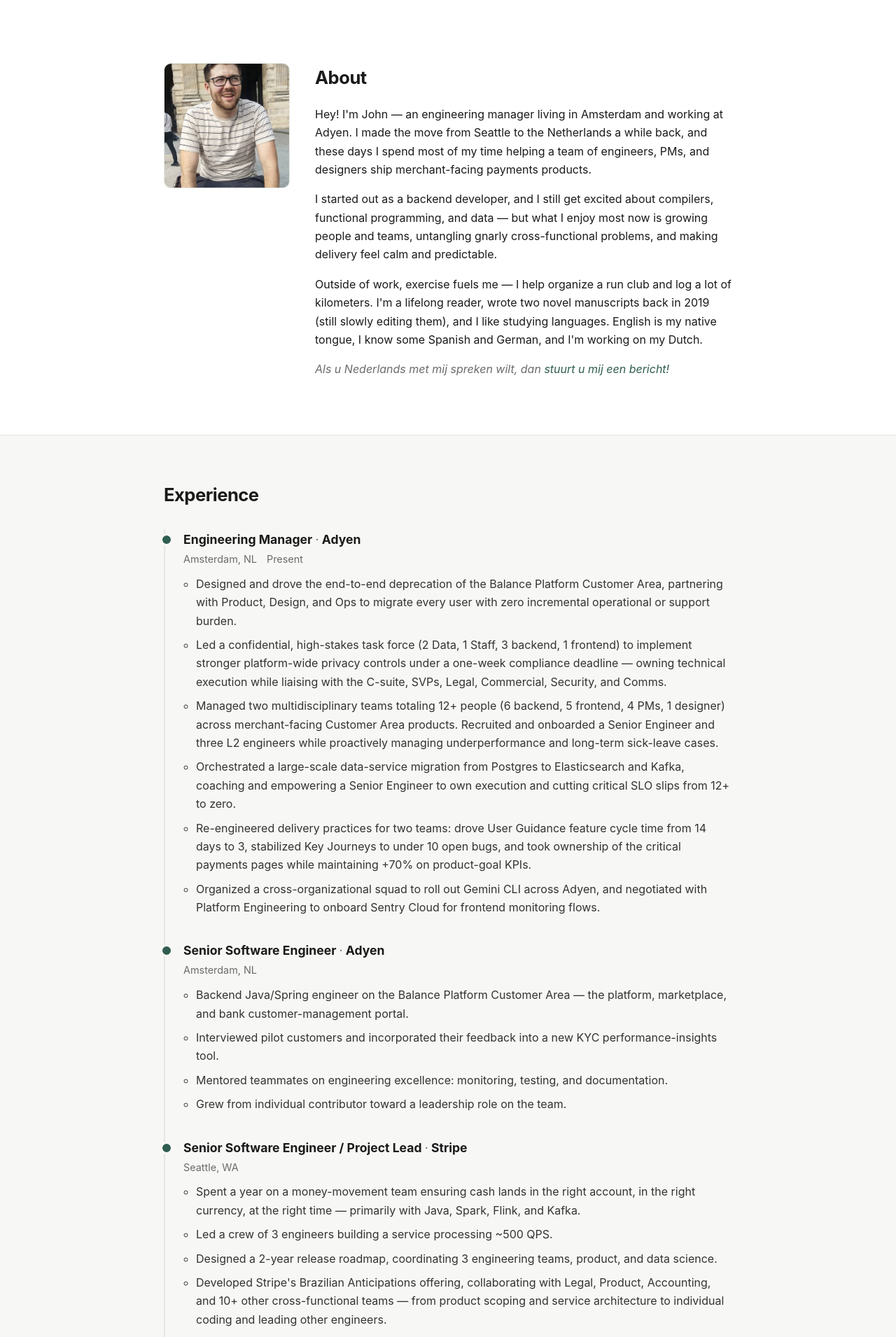
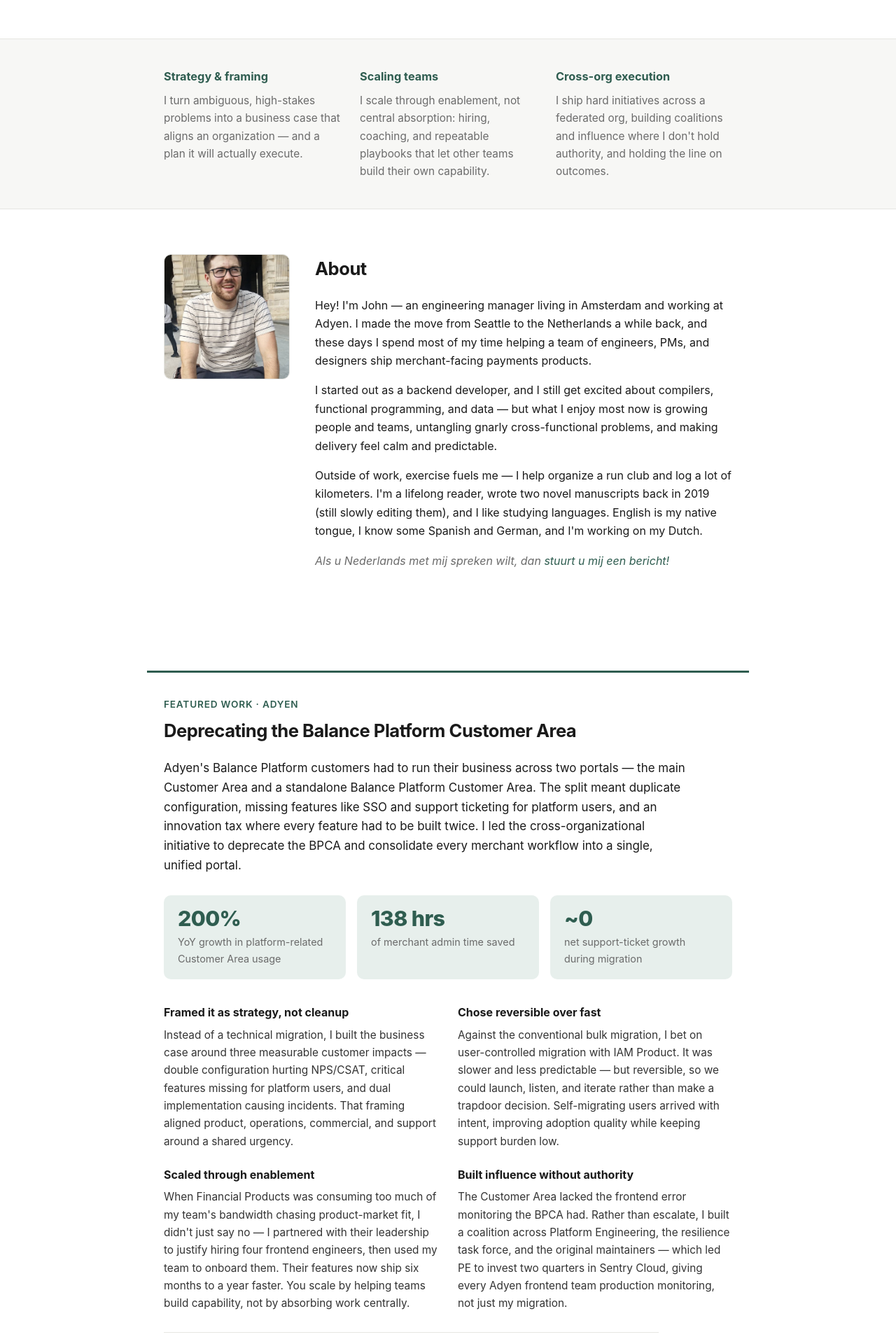
Before and after one commit to john-patterson/john-patterson.github.io, a React (Vite) app: page / in a window 1280 px wide. Shown: the part 500-2410 px from the top of the page at 70% size. Built offline with nearby package versions, Linux system fonts and the light colour scheme.

Commit message:
executive reframing

```diff
--- a/src/App.tsx
+++ b/src/App.tsx
@@ -1,6 +1,8 @@
 import { NavBar } from "./components/NavBar";
 import { Hero } from "./components/Hero";
+import { Pillars } from "./components/Pillars";
 import { About } from "./components/About";
+import { CaseStudy } from "./components/CaseStudy";
 import { Experience } from "./components/Experience";
 import { Skills } from "./components/Skills";
 import { Education } from "./components/Education";
@@ -12,7 +14,9 @@ export default function App() {
       <NavBar />
       <main>
         <Hero />
+        <Pillars />
         <About />
+        <CaseStudy />
         <Experience />
         <Skills />
         <Education />
--- /dev/null
+++ b/src/components/CaseStudy.tsx
@@ -0,0 +1,33 @@
+import { caseStudy } from "../data";
+
+export function CaseStudy() {
+  return (
+    <section id="case-study" className="section">
+      <div className="container casestudy">
+        <p className="casestudy__eyebrow">{caseStudy.eyebrow}</p>
+        <h2 className="section__title casestudy__title">{caseStudy.title}</h2>
+        <p className="casestudy__situation">{caseStudy.situation}</p>
+
+        <div className="casestudy__metrics">
+          {caseStudy.metrics.map((metric) => (
+            <div key={metric.label} className="metric">
+              <span className="metric__value">{metric.value}</span>
+              <span className="metric__label">{metric.label}</span>
+            </div>
+          ))}
+        </div>
+
+        <div className="casestudy__moves">
+          {caseStudy.moves.map((move) => (
+            <div key={move.label} className="move">
+              <h3 className="move__label">{move.label}</h3>
+              <p className="move__body">{move.body}</p>
+            </div>
+          ))}
+        </div>
+
+        <p className="casestudy__closing">{caseStudy.closing}</p>
+      </div>
+    </section>
+  );
+}
--- a/src/components/NavBar.tsx
+++ b/src/components/NavBar.tsx
@@ -2,6 +2,7 @@ import { profile } from "../data";
 
 const links = [
   { href: "#about", label: "About" },
+  { href: "#case-study", label: "Case study" },
   { href: "#experience", label: "Experience" },
   { href: "#skills", label: "Skills" },
   { href: "#education", label: "Education" },
--- /dev/null
+++ b/src/components/Pillars.tsx
@@ -0,0 +1,16 @@
+import { pillars } from "../data";
+
+export function Pillars() {
+  return (
+    <section className="pillars-section" aria-label="What I do">
+      <div className="container pillars">
+        {pillars.map((pillar) => (
+          <div key={pillar.title} className="pillar">
+            <h2 className="pillar__title">{pillar.title}</h2>
+            <p className="pillar__body">{pillar.body}</p>
+          </div>
+        ))}
+      </div>
+    </section>
+  );
+}
--- /dev/null
+++ b/src/data/caseStudy.ts
@@ -0,0 +1,59 @@
+import type { CaseStudy } from "./types";
+
+export const caseStudy: CaseStudy = {
+  eyebrow: "Featured work · Adyen",
+  title: "Deprecating the Balance Platform Customer Area",
+  situation:
+    "Adyen's Balance Platform customers had to run their business across two portals — the main " +
+    "Customer Area and a standalone Balance Platform Customer Area. The split meant duplicate " +
+    "configuration, missing features like SSO and support ticketing for platform users, and an " +
+    "innovation tax where every feature had to be built twice. I led the cross-organizational " +
+    "initiative to deprecate the BPCA and consolidate every merchant workflow into a single, " +
+    "unified portal.",
+  moves: [
+    {
+      label: "Framed it as strategy, not cleanup",
+      body:
+        "Instead of a technical migration, I built the business case around three measurable " +
+        "customer impacts — double configuration hurting NPS/CSAT, critical features missing for " +
+        "platform users, and dual implementation causing incidents. That framing aligned product, " +
+        "operations, commercial, and support around a shared urgency.",
+    },
+    {
+      label: "Chose reversible over fast",
+      body:
+        "Against the conventional bulk migration, I bet on user-controlled migration with IAM " +
+        "Product. It was slower and less predictable — but reversible, so we could launch, listen, " +
+        "and iterate rather than make a trapdoor decision. Self-migrating users arrived with intent, " +
+        "improving adoption quality while keeping support burden low.",
+    },
+    {
+      label: "Scaled through enablement",
+      body:
+        "When Financial Products was consuming too much of my team's bandwidth chasing " +
+        "product-market fit, I didn't just say no — I partnered with their leadership to justify " +
+        "hiring four frontend engineers, then used my team to onboard them. Their features now ship " +
+        "six months to a year faster. You scale by helping teams build capability, not by absorbing " +
+        "work centrally.",
+    },
+    {
+      label: "Built influence without authority",
+      body:
+        "The Customer Area lacked the frontend error monitoring the BPCA had. Rather than escalate, " +
+        "I built a coalition across Platform Engineering, the resilience task force, and the original " +
+        "maintainers — which led PE to invest two quarters in Sentry Cloud, giving every Adyen " +
+        "frontend team production monitoring, not just my migration.",
+    },
+  ],
+  metrics: [
+    { value: "200%", label: "YoY growth in platform-related Customer Area usage" },
+    { value: "138 hrs", label: "of merchant admin time saved" },
+    { value: "~0", label: "net support-ticket growth during migration" },
+  ],
+  closing:
+    "Where dependencies couldn't be prioritized away, I ran a repeatable playbook: co-design " +
+    "in-house when there's capacity and urgency, flex scope when a piece can slip without " +
+    "compromising the goal, and embed my engineers as accelerants when knowledge is the bottleneck. " +
+    "Consolidating on the mature portal affirmed Adyen's One Platform vision, eliminated the " +
+    "duplication tax, and raised reliability — with minimal disruption to merchants or support.",
+};
--- a/src/data/index.ts
+++ b/src/data/index.ts
@@ -1,5 +1,6 @@
 export * from "./types";
-export { profile } from "./profile";
+export { profile, pillars } from "./profile";
+export { caseStudy } from "./caseStudy";
 export { jobs } from "./jobs";
 export { skills } from "./skills";
 export { education } from "./education";
--- a/src/data/jobs.ts
+++ b/src/data/jobs.ts
@@ -10,12 +10,12 @@ export const jobs: Job[] = [
     location: "Amsterdam, NL",
     period: "Present",
     highlights: [
-      "Designed and drove the end-to-end deprecation of the Balance Platform Customer Area, partnering with Product, Design, and Ops to migrate every user with zero incremental operational or support burden.",
-      "Led a confidential, high-stakes task force (2 Data, 1 Staff, 3 backend, 1 frontend) to implement stronger platform-wide privacy controls under a one-week compliance deadline — owning technical execution while liaising with the C-suite, SVPs, Legal, Commercial, Security, and Comms.",
-      "Managed two multidisciplinary teams totaling 12+ people (6 backend, 5 frontend, 4 PMs, 1 designer) across merchant-facing Customer Area products. Recruited and onboarded a Senior Engineer and three L2 engineers while proactively managing underperformance and long-term sick-leave cases.",
-      "Orchestrated a large-scale data-service migration from Postgres to Elasticsearch and Kafka, coaching and empowering a Senior Engineer to own execution and cutting critical SLO slips from 12+ to zero.",
-      "Re-engineered delivery practices for two teams: drove User Guidance feature cycle time from 14 days to 3, stabilized Key Journeys to under 10 open bugs, and took ownership of the critical payments pages while maintaining +70% on product-goal KPIs.",
-      "Organized a cross-organizational squad to roll out Gemini CLI across Adyen, and negotiated with Platform Engineering to onboard Sentry Cloud for frontend monitoring flows.",
+      "Took ownership of the critical payments pages and drove +70% on product-goal KPIs, while re-engineering delivery for two teams — cutting User Guidance feature cycle time from 14 days to 3 and stabilizing Key Journeys to under 10 open bugs.",
+      "Rallied a cross-functional task force (2 Data, 1 Staff, 3 backend, 1 frontend) to ship stronger platform-wide privacy controls under a one-week compliance deadline — aligning the C-suite, SVPs, Legal, Commercial, Security, and Comms behind a single execution plan.",
+      "Organized a cross-organizational squad to roll out Gemini CLI across Adyen, negotiating with Platform Engineering to onboard Sentry Cloud for frontend monitoring flows.",
+      "Built and grew two multidisciplinary teams totaling 12+ people (6 backend, 5 frontend, 4 PMs, 1 designer) across merchant-facing Customer Area products, recruiting and onboarding a Senior Engineer and three L2 engineers.",
+      "Led the end-to-end deprecation of the Balance Platform Customer Area, aligning Product, Design, and Ops to migrate every user with zero incremental operational or support burden.",
+      "Guided a large-scale data-service migration to Elasticsearch and Kafka by coaching a Senior Engineer to own execution, cutting critical SLO slips from 12+ to zero.",
     ],
   },
   {
@@ -23,8 +23,8 @@ export const jobs: Job[] = [
     title: "Senior Software Engineer",
     location: "Amsterdam, NL",
     highlights: [
+      "Shaped a new KYC performance-insights tool — interviewing pilot customers and folding their feedback directly into the product.",
       "Backend Java/Spring engineer on the Balance Platform Customer Area — the platform, marketplace, and bank customer-management portal.",
-      "Interviewed pilot customers and incorporated their feedback into a new KYC performance-insights tool.",
       "Mentored teammates on engineering excellence: monitoring, testing, and documentation.",
       "Grew from individual contributor toward a leadership role on the team.", // verify
     ],
@@ -34,12 +34,11 @@ export const jobs: Job[] = [
     title: "Senior Software Engineer / Project Lead",
     location: "Seattle, WA",
     highlights: [
-      "Spent a year on a money-movement team ensuring cash lands in the right account, in the right currency, at the right time — primarily with Java, Spark, Flink, and Kafka.",
-      "Led a crew of 3 engineers building a service processing ~500 QPS.",
-      "Designed a 2-year release roadmap, coordinating 3 engineering teams, product, and data science.",
-      "Developed Stripe's Brazilian Anticipations offering, collaborating with Legal, Product, Accounting, and 10+ other cross-functional teams — from product scoping and service architecture to individual coding and leading other engineers.",
+      "Designed a 2-year release roadmap, uniting 3 engineering teams, product, and data science behind a shared plan.",
+      "Led Stripe's Brazilian Anticipations offering end to end — product scoping, service architecture, hands-on coding, and leading other engineers — collaborating with Legal, Product, Accounting, and 10+ cross-functional teams.",
+      "Helped design new core, user-facing Stripe APIs.",
+      "Led a crew of 3 engineers building a money-movement service processing ~500 QPS (Java, Spark, Flink, Kafka), ensuring cash lands in the right account, currency, and time.",
       "Drove a team quality effort that took the weekly bug backlog from ~80 to under 10.", // verify
-      "Worked on the design of new core, user-facing Stripe APIs.",
     ],
   },
   {
@@ -47,7 +46,7 @@ export const jobs: Job[] = [
     title: "Senior Software Engineer / Squad Lead",
     location: "Redmond, WA",
     highlights: [
-      "Led a squad of 5 engineers writing a compiler for Office test-spec validation — mentoring, project management, and architecture, while keeping up personal software contributions.", // verify
+      "Led a squad of 5 engineers building a compiler for Office test-spec validation — setting technical direction and architecture, mentoring, and staying hands-on in the code.", // verify
       "Redesigned a C# build tool, shaving 44% off build times.",
       "Improved caching, tripling system capacity ($3m+ savings) and eliminating the most common errors.",
       "Worked on a C# automation platform used by 1,700 engineers to run 10m jobs daily.",
--- a/src/data/profile.ts
+++ b/src/data/profile.ts
@@ -1,19 +1,37 @@
-import type { Profile } from "./types";
+import type { Pillar, Profile } from "./types";
 
 export const profile: Profile = {
   name: "John Patterson",
   role: "Engineering Manager @ Adyen",
   location: "Amsterdam, Netherlands",
   tagline:
-    "Engineering leader building merchant-facing payments products. Career spanning Adyen, Stripe, Microsoft, and Qualtrics.",
+    "Engineering leader who operates like an owner — I frame the strategy, scale the teams, " +
+    "and ship hard cross-org initiatives to measurable outcomes.",
   summary:
-    "Promoted to Engineering Manager within nine months of joining Adyen, leading a 12+ person " +
-    "multidisciplinary team across multiple merchant-facing Customer Area products. In eighteen " +
-    "months I led a C-suite compliance crisis, deprecated a platform with zero operational burden, " +
-    "and turned around the reliability profile of two teams. Before management I was a backend " +
-    "engineer at Adyen and Stripe, and a squad lead at Microsoft.",
+    "I'm an engineering manager who thinks in business outcomes and organizational leverage. " +
+    "Promoted to EM within nine months of joining Adyen, I lead 12+ people across the Balance " +
+    "Platform — but I'm at my best turning ambiguous, high-stakes problems into a shared strategy " +
+    "and executing it across a federated org. I scale by enabling teams rather than absorbing work, " +
+    "build coalitions where I don't hold authority, and stay technical enough — after years " +
+    "hands-on at Adyen, Stripe, and Microsoft — to lead the how, not just the what. Long term, " +
+    "I'm building toward executive leadership.",
   email: "john@johnppatterson.com",
   github: "https://github.com/john-patterson",
   linkedin: "https://linkedin.com/in/john-patterson",
   resumePdf: "/assets/documents/john_patterson_resume.pdf",
 };
+
+export const pillars: Pillar[] = [
+  {
+    title: "Strategy & framing",
+    body: "I turn ambiguous, high-stakes problems into a business case that aligns an organization — and a plan it will actually execute.",
+  },
+  {
+    title: "Scaling teams",
+    body: "I scale through enablement, not central absorption: hiring, coaching, and repeatable playbooks that let other teams build their own capability.",
+  },
+  {
+    title: "Cross-org execution",
+    body: "I ship hard initiatives across a federated org, building coalitions and influence where I don't hold authority, and holding the line on outcomes.",
+  },
+];
--- a/src/index.css
+++ b/src/index.css
@@ -154,6 +154,36 @@ a:hover {
   font-size: 0.95rem;
 }
 
+/* ---------- Pillars ---------- */
+.pillars-section {
+  background: var(--bg-alt);
+  border-top: 1px solid var(--border);
+  border-bottom: 1px solid var(--border);
+  padding: 40px 0;
+}
+.pillars {
+  display: grid;
+  grid-template-columns: repeat(3, 1fr);
+  gap: 28px;
+}
+.pillar__title {
+  margin: 0 0 8px;
+  font-size: 1.02rem;
+  font-weight: 700;
+  color: var(--accent);
+}
+.pillar__body {
+  margin: 0;
+  color: var(--muted);
+  font-size: 0.96rem;
+}
+@media (max-width: 720px) {
+  .pillars {
+    grid-template-columns: 1fr;
+    gap: 20px;
+  }
+}
+
 /* ---------- Sections ---------- */
 .section {
   padding: 64px 0;
@@ -191,6 +221,84 @@ a:hover {
 }
 .about__nl {
   color: var(--muted);
+}
+
+/* ---------- Case study ---------- */
+.casestudy {
+  border-top: 3px solid var(--accent);
+  padding-top: 34px;
+}
+.casestudy__eyebrow {
+  margin: 0 0 6px;
+  color: var(--accent);
+  font-weight: 600;
+  font-size: 0.85rem;
+  letter-spacing: 0.06em;
+  text-transform: uppercase;
+}
+.casestudy__title {
+  margin-bottom: 18px;
+}
+.casestudy__situation {
+  margin: 0 0 28px;
+  font-size: 1.06rem;
+  max-width: 70ch;
+}
+.casestudy__metrics {
+  display: grid;
+  grid-template-columns: repeat(3, 1fr);
+  gap: 16px;
+  margin-bottom: 34px;
+}
+.metric {
+  background: var(--accent-soft);
+  border-radius: var(--radius);
+  padding: 18px 20px;
+  display: flex;
+  flex-direction: column;
+  gap: 6px;
+}
+.metric__value {
+  font-size: 1.9rem;
+  font-weight: 800;
+  color: var(--accent);
+  letter-spacing: -0.02em;
+  line-height: 1;
+}
+.metric__label {
+  font-size: 0.9rem;
+  color: var(--muted);
+}
+.casestudy__moves {
+  display: grid;
+  grid-template-columns: 1fr 1fr;
+  gap: 22px 28px;
+  margin-bottom: 28px;
+}
+.move__label {
+  margin: 0 0 6px;
+  font-size: 1rem;
+  font-weight: 700;
+}
+.move__body {
+  margin: 0;
+  color: #333;
+  font-size: 0.96rem;
+}
+.casestudy__closing {
+  margin: 0;
+  padding-top: 22px;
+  border-top: 1px solid var(--border);
+  color: var(--muted);
+  max-width: 70ch;
+}
+@media (max-width: 680px) {
+  .casestudy__metrics {
+    grid-template-columns: 1fr;
+  }
+  .casestudy__moves {
+    grid-template-columns: 1fr;
+  }
 }
 
 /* ---------- Timeline / Experience ---------- */
```
Also changed, not shown: src/data/types.ts (+24 -0 lines).
